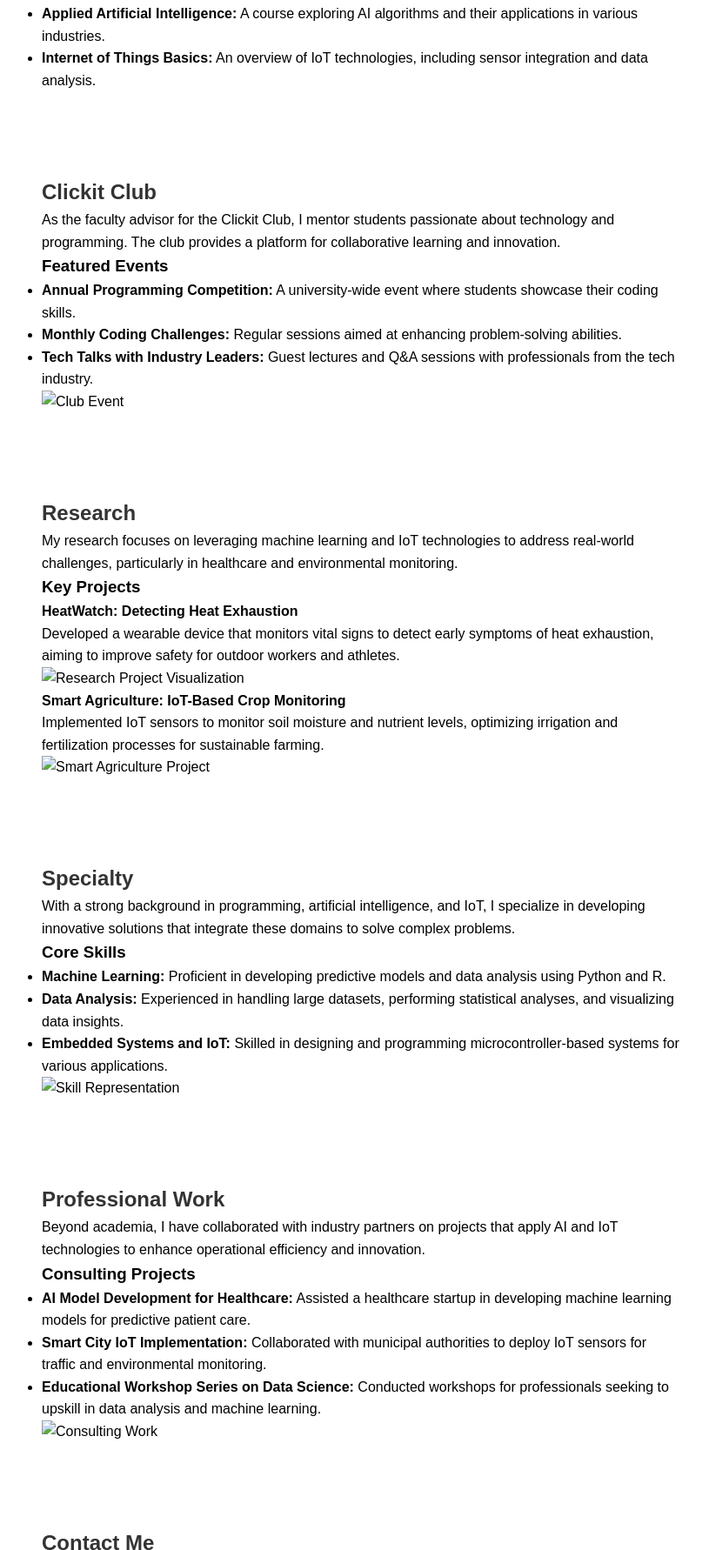
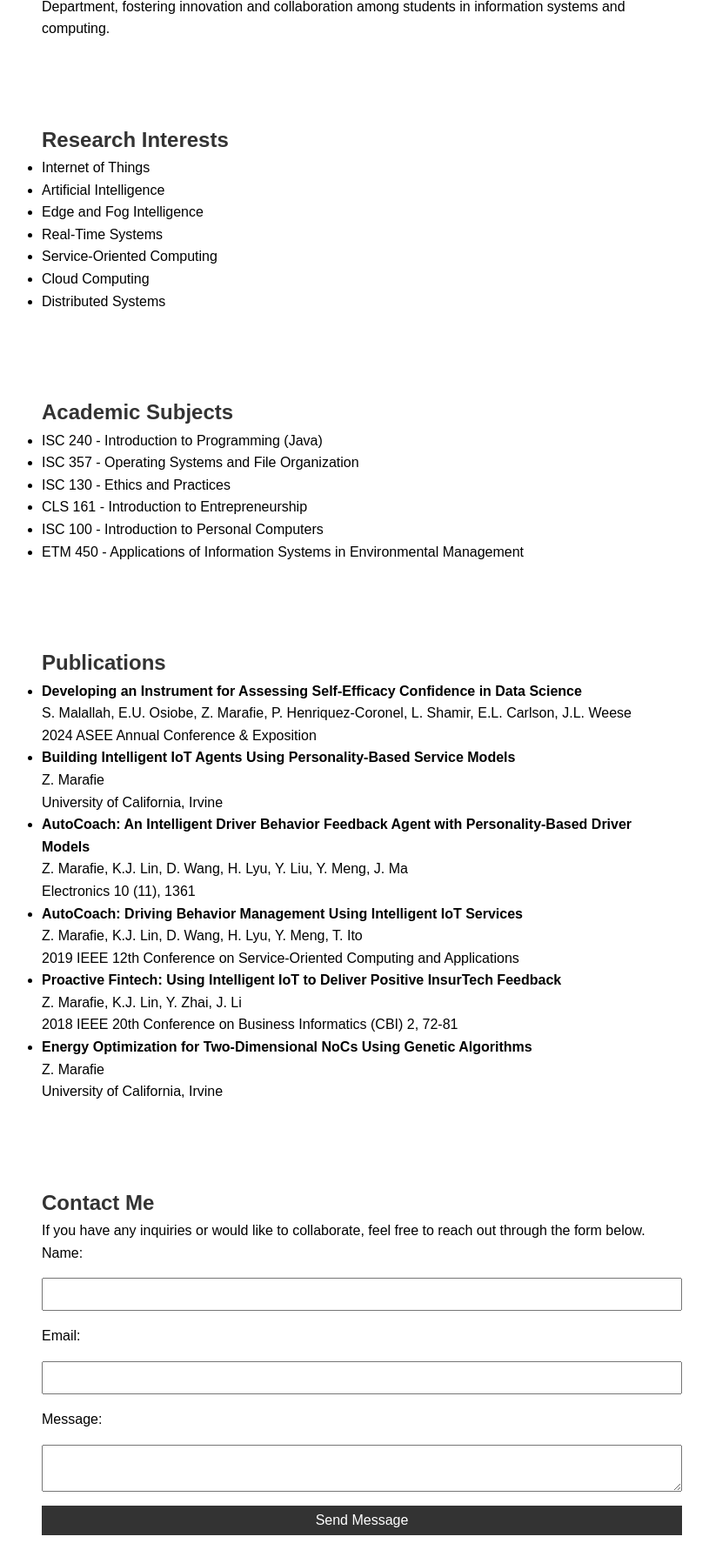
Before and after one commit to zmarafie/zmarafie.github.io, a plain HTML site: page index.html in a window 1280 px wide. Shown: the part 607-2389 px from the top of the page at 87% size, without its empty margins (224-1039 px from the left). Drawn offline with Linux system fonts and the light colour scheme.

Commit message:
Update index.html

```diff
--- a/index.html
+++ b/index.html
@@ -3,7 +3,7 @@
 <head>
   <meta charset="UTF-8">
   <meta name="viewport" content="width=device-width, initial-scale=1.0">
-  <title>Dr. [Your Name] - Professional Profile</title>
+  <title>Dr. Zahraa Marafie - Professional Profile</title>
   <link rel="stylesheet" href="style.css">
 </head>
 <body>
@@ -13,11 +13,10 @@
     <nav>
       <ul>
         <li><a href="#home">Home</a></li>
-        <li><a href="#university-work">University Work</a></li>
-        <li><a href="#club">Clickit Club</a></li>
+        <li><a href="#about">About Me</a></li>
         <li><a href="#research">Research</a></li>
-        <li><a href="#specialty">Specialty</a></li>
-        <li><a href="#professional-work">Professional Work</a></li>
+        <li><a href="#teaching">Teaching</a></li>
+        <li><a href="#publications">Publications</a></li>
         <li><a href="#contact">Contact</a></li>
       </ul>
     </nav>
@@ -26,99 +25,70 @@
   <!-- Home Section -->
   <section id="home">
     <h1>Welcome to My Professional Profile</h1>
-    <p>Explore my journey in programming, artificial intelligence, and the Internet of Things.</p>
+    <p>Explore my journey in Artificial Intelligence, Internet of Things, and Real-Time Systems.</p>
     <div class="intro-photo">
-      <img src="images/profile.jpg" alt="Dr. [Your Name] Profile Photo" style="width:200px;height:auto;border-radius:50%;">
+      <img src="images/profile.jpg" alt="Dr. Zahraa Marafie" style="width:200px;height:auto;border-radius:50%;">
     </div>
   </section>
 
-  <!-- University Work Section -->
-  <section id="university-work">
-    <h2>University Work</h2>
-    <p>As a faculty member at [Your University], I am dedicated to fostering a dynamic learning environment that encourages innovation and critical thinking.</p>
-
-    <div class="teaching-experience">
-      <h3>Teaching Experience</h3>
-      <p>Over the past [number of years] years, I have taught courses ranging from introductory programming to advanced artificial intelligence. My teaching philosophy centers on hands-on learning and real-world applications.</p>
-      <img src="images/teaching.jpg" alt="Teaching in a Classroom" style="width:100%; height:auto;">
-    </div>
-
-    <div class="courses">
-      <h3>Courses Taught</h3>
-      <ul>
-        <li><strong>Introduction to Programming:</strong> An entry-level course covering the fundamentals of programming languages and problem-solving techniques.</li>
-        <li><strong>Applied Artificial Intelligence:</strong> A course exploring AI algorithms and their applications in various industries.</li>
-        <li><strong>Internet of Things Basics:</strong> An overview of IoT technologies, including sensor integration and data analysis.</li>
-      </ul>
-    </div>
-  </section>
-
-  <!-- Clickit Club Section -->
-  <section id="club">
-    <h2>Clickit Club</h2>
-    <p>As the faculty advisor for the Clickit Club, I mentor students passionate about technology and programming. The club provides a platform for collaborative learning and innovation.</p>
-
-    <div class="club-events">
-      <h3>Featured Events</h3>
-      <ul>
-        <li><strong>Annual Programming Competition:</strong> A university-wide event where students showcase their coding skills.</li>
-        <li><strong>Monthly Coding Challenges:</strong> Regular sessions aimed at enhancing problem-solving abilities.</li>
-        <li><strong>Tech Talks with Industry Leaders:</strong> Guest lectures and Q&A sessions with professionals from the tech industry.</li>
-      </ul>
-      <img src="images/club-event.jpg" alt="Club Event" style="width:100%; height:auto;">
-    </div>
+  <!-- About Me Section -->
+  <section id="about">
+    <h2>About Me</h2>
+    <p>I am an Assistant Professor in the Department of Information Science at Kuwait University, holding both a Master's and a Ph.D. in Computer Engineering from the University of California, Irvine. My expertise lies in Artificial Intelligence (AI) and the Internet of Things (IoT), with a focus on Real-Time Systems and Service-Oriented Computing.</p>
+    <p>During my doctoral research, I designed and implemented the "AutoCoach" system, an innovative solution that leverages AI and IoT technologies to analyze and personalize driver behavior feedback, enhancing road safety through tailored alerts and analytics. Currently, my research explores practical AI and IoT applications, including HeatWatch, a real-time heat exhaustion detection system; CarPark, a smart parking assistant application; and Business Data Analysis to optimize real estate operations.</p>
+    <p>Beyond my academic and research pursuits, I proudly supervise the ClickIT Club at the ISC Department, fostering innovation and collaboration among students in information systems and computing.</p>
   </section>
 
   <!-- Research Section -->
   <section id="research">
-    <h2>Research</h2>
-    <p>My research focuses on leveraging machine learning and IoT technologies to address real-world challenges, particularly in healthcare and environmental monitoring.</p>
-
-    <div class="research-projects">
-      <h3>Key Projects</h3>
-      <div class="project">
-        <h4>HeatWatch: Detecting Heat Exhaustion</h4>
-        <p>Developed a wearable device that monitors vital signs to detect early symptoms of heat exhaustion, aiming to improve safety for outdoor workers and athletes.</p>
-        <img src="images/research.jpg" alt="Research Project Visualization" style="width:100%; height:auto;">
-      </div>
-      <div class="project">
-        <h4>Smart Agriculture: IoT-Based Crop Monitoring</h4>
-        <p>Implemented IoT sensors to monitor soil moisture and nutrient levels, optimizing irrigation and fertilization processes for sustainable farming.</p>
-        <img src="images/smart-agriculture.jpg" alt="Smart Agriculture Project" style="width:100%; height:auto;">
-      </div>
-    </div>
+    <h2>Research Interests</h2>
+    <ul>
+      <li>Internet of Things</li>
+      <li>Artificial Intelligence</li>
+      <li>Edge and Fog Intelligence</li>
+      <li>Real-Time Systems</li>
+      <li>Service-Oriented Computing</li>
+      <li>Cloud Computing</li>
+      <li>Distributed Systems</li>
+    </ul>
   </section>
 
-  <!-- Specialty Section -->
-  <section id="specialty">
-    <h2>Specialty</h2>
-    <p>With a strong background in programming, artificial intelligence, and IoT, I specialize in developing innovative solutions that integrate these domains to solve complex problems.</p>
-
-    <div class="skills">
-      <h3>Core Skills</h3>
-      <ul>
-        <li><strong>Machine Learning:</strong> Proficient in developing predictive models and data analysis using Python and R.</li>
-        <li><strong>Data Analysis:</strong> Experienced in handling large datasets, performing statistical analyses, and visualizing data insights.</li>
-        <li><strong>Embedded Systems and IoT:</strong> Skilled in designing and programming microcontroller-based systems for various applications.</li>
-      </ul>
-      <img src="images/skills.jpg" alt="Skill Representation" style="width:100%; height:auto;">
-    </div>
+  <!-- Teaching Section -->
+  <section id="teaching">
+    <h2>Academic Subjects</h2>
+    <ul>
+      <li>ISC 240 - Introduction to Programming (Java)</li>
+      <li>ISC 357 - Operating Systems and File Organization</li>
+      <li>ISC 130 - Ethics and Practices</li>
+      <li>CLS 161 - Introduction to Entrepreneurship</li>
+      <li>ISC 100 - Introduction to Personal Computers</li>
+      <li>ETM 450 - Applications of Information Systems in Environmental Management</li>
+    </ul>
   </section>
 
-  <!-- Professional Work Section -->
-  <section id="professional-work">
-    <h2>Professional Work</h2>
-    <p>Beyond academia, I have collaborated with industry partners on projects that apply AI and IoT technologies to enhance operational efficiency and innovation.</p>
-
-    <div class="professional-projects">
-      <h3>Consulting Projects</h3>
-      <ul>
-        <li><strong>AI Model Development for Healthcare:</strong> Assisted a healthcare startup in developing machine learning models for predictive patient care.</li>
-        <li><strong>Smart City IoT Implementation:</strong> Collaborated with municipal authorities to deploy IoT sensors for traffic and environmental monitoring.</li>
-        <li><strong>Educational Workshop Series on Data Science:</strong> Conducted workshops for professionals seeking to upskill in data analysis and machine learning.</li>
-      </ul>
-      <img src="images/consulting.jpg" alt="Consulting Work" style="width:100%; height:auto;">
-    </div>
+  <!-- Publications Section -->
+  <section id="publications">
+    <h2>Publications</h2>
+    <ul>
+      <li><strong>Developing an Instrument for Assessing Self-Efficacy Confidence in Data Science</strong><br>
+        S. Malallah, E.U. Osiobe, Z. Marafie, P. Henriquez-Coronel, L. Shamir, E.L. Carlson, J.L. Weese<br>
+        2024 ASEE Annual Conference & Exposition</li>
+      <li><strong>Building Intelligent IoT Agents Using Personality-Based Service Models</strong><br>
+        Z. Marafie<br>
+        University of California, Irvine</li>
+      <li><strong>AutoCoach: An Intelligent Driver Behavior Feedback Agent with Personality-Based Driver Models</strong><br>
+        Z. Marafie, K.J. Lin, D. Wang, H. Lyu, Y. Liu, Y. Meng, J. Ma<br>
+        Electronics 10 (11), 1361</li>
+      <li><strong>AutoCoach: Driving Behavior Management Using Intelligent IoT Services</strong><br>
+        Z. Marafie, K.J. Lin, D. Wang, H. Lyu, Y. Meng, T. Ito<br>
+        2019 IEEE 12th Conference on Service-Oriented Computing and Applications</li>
+      <li><strong>Proactive Fintech: Using Intelligent IoT to Deliver Positive InsurTech Feedback</strong><br>
+        Z. Marafie, K.J. Lin, Y. Zhai, J. Li<br>
+        2018 IEEE 20th Conference on Business Informatics (CBI) 2, 72-81</li>
+      <li><strong>Energy Optimization for Two-Dimensional NoCs Using Genetic Algorithms</strong><br>
+        Z. Marafie<br>
+        University of California, Irvine</li>
+    </ul>
   </section>
 
   <!-- Contact Section -->
@@ -126,5 +96,30 @@
     <h2>Contact Me</h2>
     <p>If you have any inquiries or would like to collaborate, feel free to reach out through the form below.</p>
     <form>
-      <label
-::contentReference[oaicite:0]{index=0}
+      <label for="name">Name:</label>
+      <input type="text" id="name" name="name" required>
+
+      <label for="email">Email:</label>
+      <input type="email" id="email" name="email" required>
+
+      <label for="message">Message:</label>
+      <textarea id="message" name="message" required></textarea>
+
+      <button type="submit">Send Message</button>
+    </form>
+  </section>
+
+  <!-- Smooth Scrolling Script -->
+  <script>
+    document.querySelectorAll('a[href^="#"]').forEach(anchor => {
+      anchor.addEventListener('click', function (e) {
+        e.preventDefault();
+        document.querySelector(this.getAttribute('href')).scrollIntoView({
+          behavior: 'smooth'
+        });
+      });
+    });
+  </script>
+
+</body>
+</html>
```
